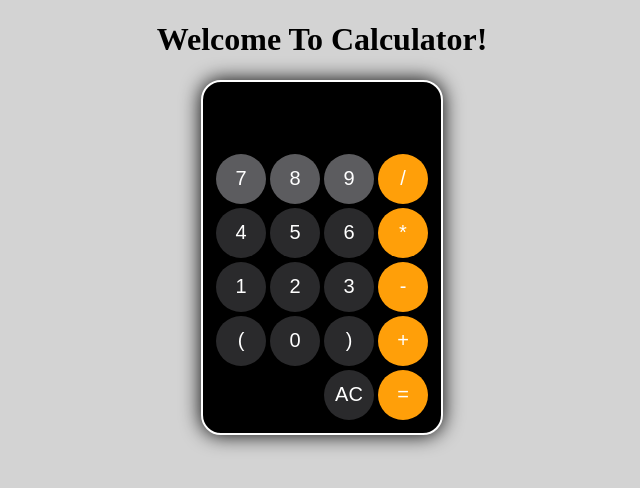
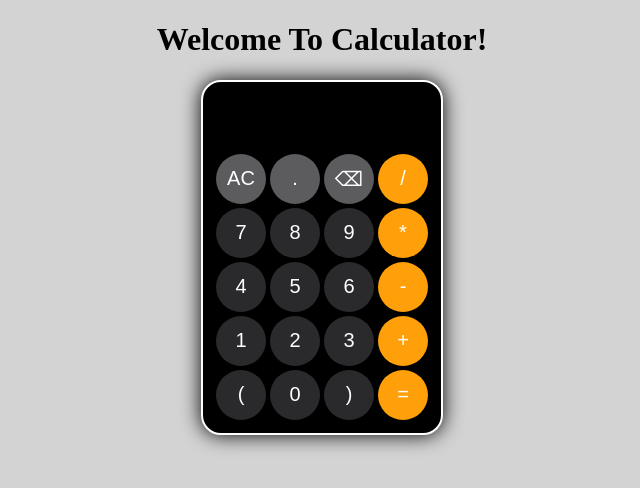
Before and after one commit to HyperText-Master/Calculator-One, a plain HTML site: page index.html in a window 1280 px wide. Shown: the whole page, without its empty margins (318-958 px from the left). Drawn offline with Linux system fonts and the light colour scheme.

Commit message:
Update index.html

```diff
--- a/index.html
+++ b/index.html
@@ -14,33 +14,32 @@
 					<td colspan="4" class="header"><p class="results"></p></td>
 				</tr>
 				<tr>
-					<td><button class="grey js-button">7</button></td>
-					<td><button class="grey js-button">8</button></td>
-					<td><button class="grey js-button">9</button></td>
+					<td><button class="deleteElement grey ">AC</button></td>
+					<td><button class="js-button grey ">.</button></td>
+					<td><button class="eraser grey ">⌫</button></td>
 					<td><button class="orange js-button">/</button></td>
+				</tr>
+				<tr>
+					<td><button class=" js-button">7</button></td>
+					<td><button class=" js-button">8</button></td>
+					<td><button class="js-button">9</button></td>
+					<td><button class="orange js-button">*</button></td>
 				</tr>
 				<tr>
 					<td><button class="0 js-button">4</button></td>
 					<td><button class="0 js-button">5</button></td>
 					<td><button class="0 js-button">6</button></td>
-					<td><button class="orange js-button">*</button></td>
-				</tr>
+					<td><button class="orange js-button">-</button></td></tr>
 				<tr>
 					<td><button class="0 js-button">1</button></td>
 					<td><button class="0 js-button">2</button></td>
 					<td><button class="0 js-button">3</button></td>
-					<td><button class="orange js-button">-</button></td>
+					<td><button class="orange js-button">+</button></td>
 				</tr>
 				<tr>
 					<td><button class="0 js-button">(</button></td>
 					<td><button class="0 js-button">0</button></td>
 					<td><button class="0 js-button">)</button></td>
-					<td><button class="orange js-button">+</button></td>
-				</tr>
-				<tr>
-					<td></td>
-					<td></td>
-					<td><button class="deleteElement">AC</button></td>
 					<td><button class="orange enter">=</button></td>
 				</tr>
 			</table>
```
